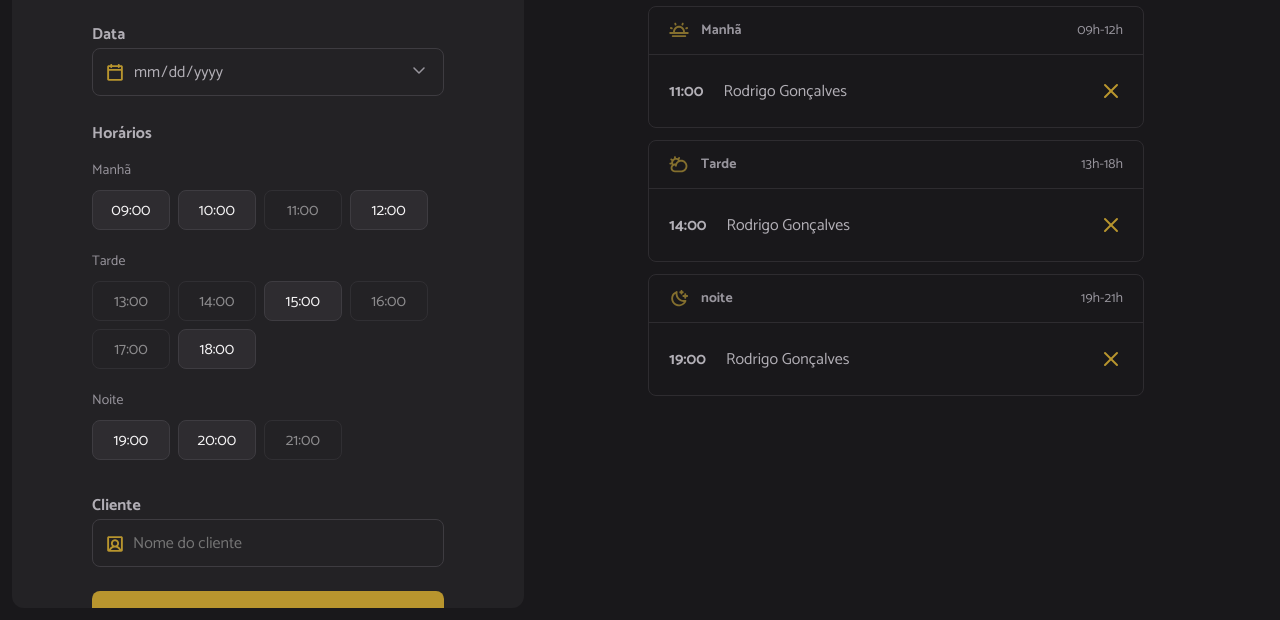
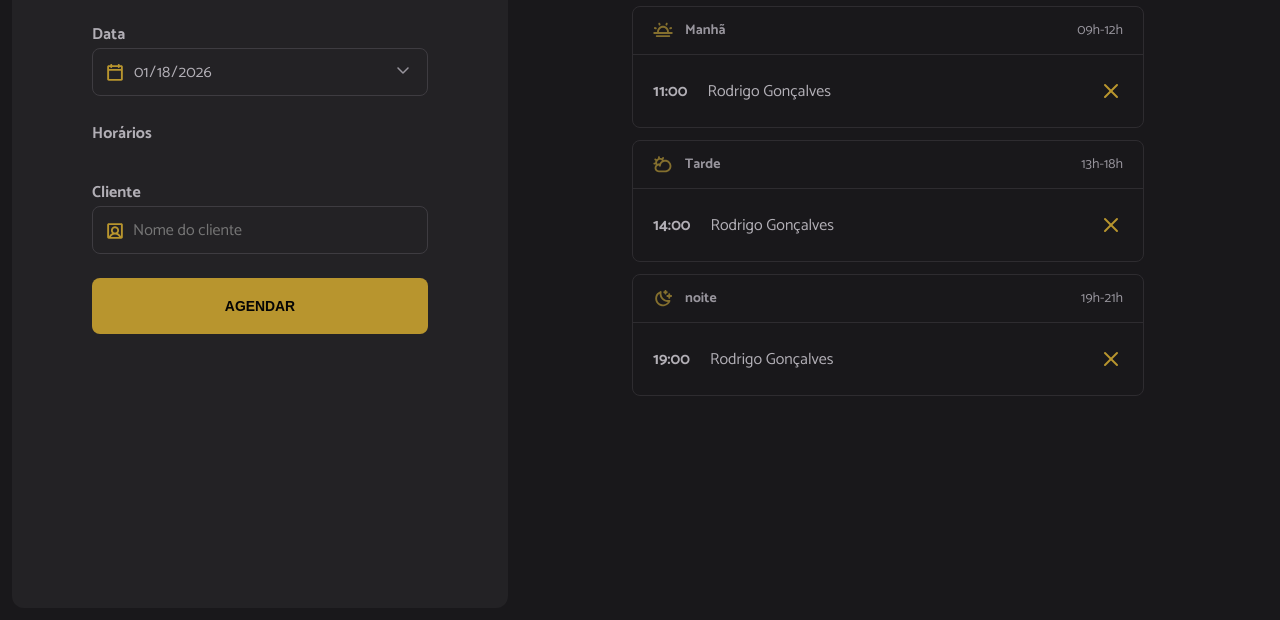
Before and after one commit to SchwabTiago/hair-day-rocketseat, a website built with webpack: page index.html in a window 1280 px wide. Shown: the part 180-800 px from the top of the page. Built offline with nearby package versions, Linux system fonts and the light colour scheme.

Commit message:
Remover horários fixos do HTML e adicionar arquivos de script para manipulação de formulário e carregamento

```diff
--- a/index.html
+++ b/index.html
@@ -32,54 +32,7 @@
       </div>
 
       <span class="label">Horários</span>
-      <ul id="hours" class="hours" aria-label="Horários disponíveis de manhã">
-        <!-- Exemplo: Manhã -->
-        <li data-period="morning" class="hour-period">Manhã</li>
-        <li data-period="morning" value="09:00" class="hour hour-available">
-          09:00
-        </li>
-        <li data-period="morning" value="10:00" class="hour hour-available">
-          10:00
-        </li>
-        <li data-period="morning" value="11:00" class="hour hour-unavailable">
-          11:00
-        </li>
-        <li data-period="morning" value="12:00" class="hour hour-available">
-          12:00
-        </li>
-        <!-- Exemplo: Tarde  -->
-        <li data-period="morning" class="hour-period">Tarde</li>
-        <li data-period="afternoon" value="13:00" class="hour hour-unavailable">
-          13:00
-        </li>
-        <li data-period="afternoon" value="14:00" class="hour hour-unavailable">
-          14:00
-        </li>
-        <li data-period="afternoon" value="15:00" class="hour hour-available">
-          15:00
-        </li>
-        <li data-period="afternoon" value="16:00" class="hour hour-unavailable">
-          16:00
-        </li>
-        <li data-period="afternoon" value="17:00" class="hour hour-unavailable">
-          17:00
-        </li>
-        <li data-period="afternoon" value="18:00" class="hour hour-available">
-          18:00
-        </li>
-        <!-- Exemplo: Noite -->
-        <li data-period="morning" class="hour-period">Noite</li>
-
-        <li data-period="night" value="19:00" class="hour hour-available">
-          19:00
-        </li>
-        <li data-period="night" value="20:00" class="hour hour-available">
-          20:00
-        </li>
-        <li data-period="night" value="21:00" class="hour hour-unavailable">
-          21:00
-        </li>
-      </ul>
+      <ul id="hours" class="hours" aria-label="Horários disponíveis de manhã"></ul>
 
       <label for="client" class="label">Cliente</label>
       <div class="input">
--- a/src/main.js
+++ b/src/main.js
@@ -5,3 +5,6 @@ import "./assets/libs/day.js"
 import "./styles/global.css"
 import "./styles/form.css"
 import "./styles/schedule.css"
+
+import "./modules/form/submit.js"
+import "./modules/loads.js"
--- /dev/null
+++ b/src/modules/form/submit.js
@@ -0,0 +1,14 @@
+import dayjs from "dayjs";
+
+const form = document.querySelector("form");
+const selectedDate = document.getElementById("date")
+
+const inputToday = dayjs(new Date()).format("YYYY-MM-DD")
+
+selectedDate.value = inputToday
+selectedDate.min = inputToday
+
+form.onsubmit = (e) => {
+    e.preventDefault();
+    console.log("test")
+}
--- /dev/null
+++ b/src/modules/loads.js
@@ -0,0 +1,3 @@
+document.addEventListener("DOMContentLoaded", function() {
+    console.log("OK")
+})
```
Also changed, not shown: src/utils/opening-hours.js (added, +15 -0 lines).
